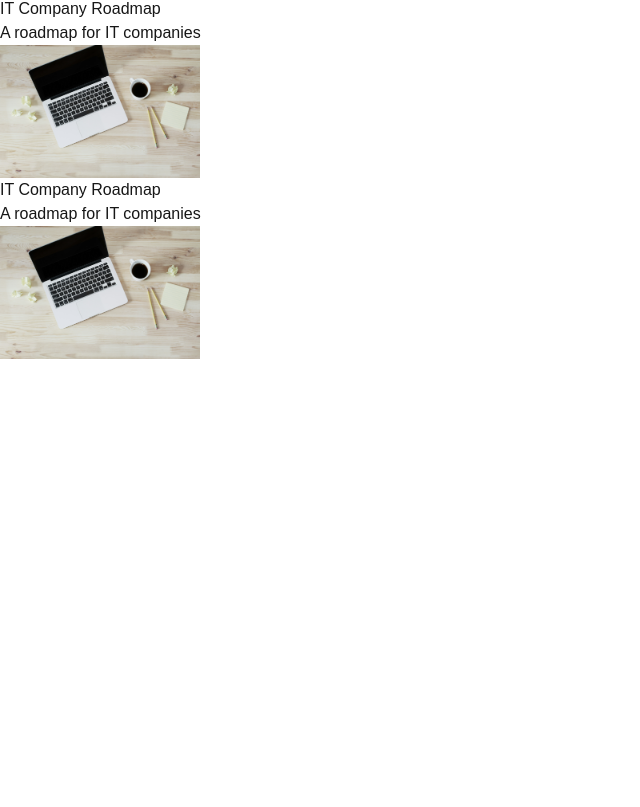
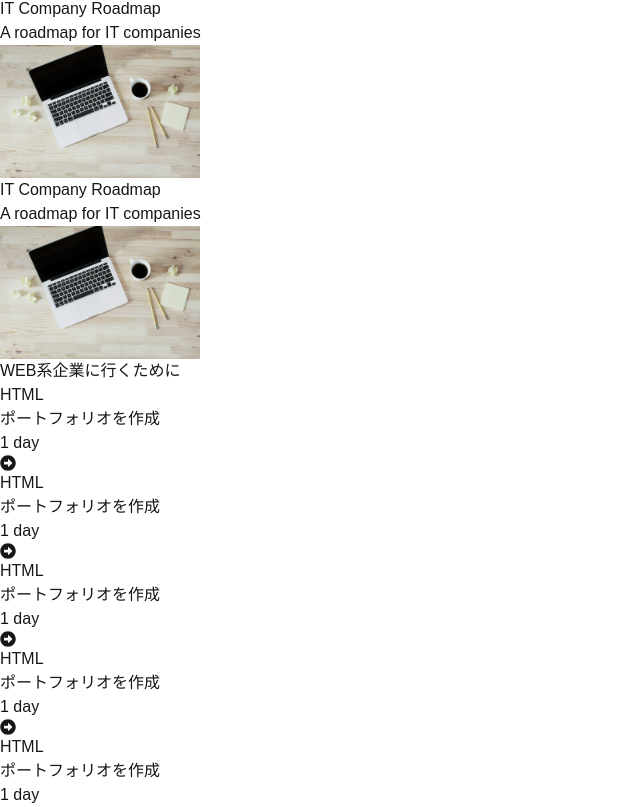
Before and after one commit to s1f10210254/engineer-roadmap, a Next.js app: page /InformationTechnology in a window 1280 px wide. Shown: the part 586-1393 px from the top of the page, without its empty margins (0-640 px from the left). Before the commit the page ends 945 px from the top, so only its background shows below. Built offline with nearby package versions, Linux system fonts and the light colour scheme.

Commit message:
webSkill

```diff
--- a/src/app/InformationTechnology/page.tsx
+++ b/src/app/InformationTechnology/page.tsx
@@ -1,8 +1,11 @@
 import Header from "@/components/base/header/header";
 import Image from "next/image";
+import React from "react";
+import { FaArrowAltCircleRight } from "react-icons/fa";
 
 export default function InformationTechnology() {
   const object: Object[] = [];
+  const webSkillsTable: WebSkillsTable[] = [];
 
   interface Object {
     title: string;
@@ -15,16 +18,31 @@ export default function InformationTechnology() {
     image: "/web.jpg",
   };
 
+  interface WebSkillsTable {
+    skill: string;
+    description: string;
+    period: string;
+  }
+  const webSkillsTableSample = {
+    skill: "HTML",
+    description: "ポートフォリオを作成",
+    period: "1 day",
+  };
+
   for (let i = 0; i < 5; i++) {
     object.push(objectSample);
+  }
+
+  for (let i = 0; i < 5; i++) {
+    webSkillsTable.push(webSkillsTableSample);
   }
 
   return (
     <div>
       <Header />
-      <div className=" bg-gray-100 overflow-x-auto p-8  ">
+      <div className=" bg-gray-100  p-8  ">
         <h2 className="text-3xl font-bold mb-8">Pick UP</h2>
-        <div className="flex">
+        <div className="flex overflow-x-auto">
           {object.map((item, index) => (
             <div className="flex-none " key={index}>
               <div className="p-4 bg-white hover:bg-gray-50  mr-4 ml-4 ">
@@ -36,7 +54,35 @@ export default function InformationTechnology() {
           ))}
         </div>
       </div>
-      <div className="p-8 " />
+
+      <div className="p-8" />
+
+      <div className=" p-2">
+        <h2 className="text-3xl font-bold mb-8 text-center ">
+          WEB系企業に行くために
+        </h2>
+        <div className="">
+          <div className="flex  overflow-x-auto">
+            {webSkillsTable.map((item, index) => (
+              <React.Fragment key={index}>
+                <div className=" flex-none  bg-gray-50 shadow-md m-4 p-4 cursor-pointer">
+                  <div className="text-center font-bold">{item.skill}</div>
+                  <div className="h-12"></div>
+                  <p>{item.description}</p>
+                  <div className="h-12"></div>
+                  <div className="text-center text-gray-500">{item.period}</div>
+                </div>
+                {/* 矢印を表示（最後の要素の後には表示しない） */}
+                {index < webSkillsTable.length - 1 && (
+                  <div className="flex items-center text-gray-500 ">
+                    <FaArrowAltCircleRight />
+                  </div>
+                )}
+              </React.Fragment>
+            ))}
+          </div>
+        </div>
+      </div>
     </div>
   );
 }
```
